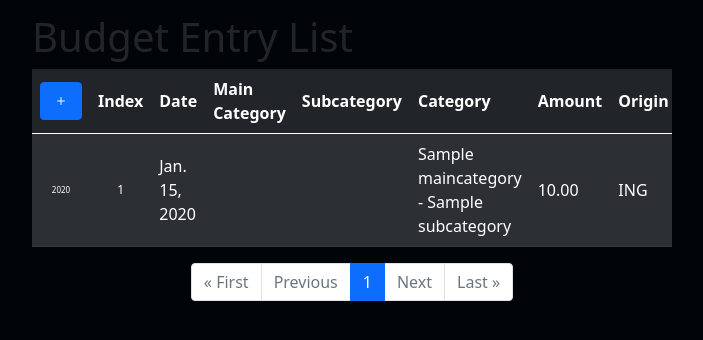
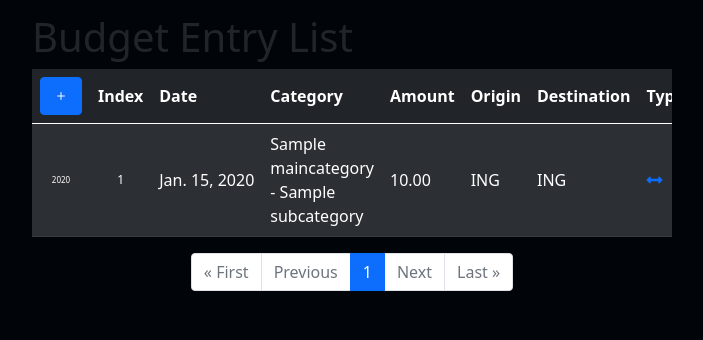
Before and after one commit to badutka/BudgetWebApp, a Django app: page / in a window 1280 px wide. Shown: the part 104-444 px from the top of the page, without its empty margins (32-735 px from the left). Run offline with Django 4.2, Linux system fonts and the light colour scheme; tables that the repository leaves empty hold one stand-in row (values such as "Sample post"); some libraries are stand-ins or nearby versions.

Commit message:
Update entries_table.html

```diff
--- a/budgetwebapp/budget/templates/budget/entries_table.html
+++ b/budgetwebapp/budget/templates/budget/entries_table.html
@@ -9,8 +9,6 @@
             <th><a href="{% url 'budget:budget_entry_add' %}" class="btn btn-primary bi bi-plus"></a></th>
             <th>Index</th>
             <th>Date</th>
-            <th>Main Category</th>
-            <th>Subcategory</th>
             <th>Category</th>
             <th>Amount</th>
             <th>Origin</th>
@@ -22,11 +20,9 @@
         <tbody>
         {% for entry in page_obj %}
         <tr>
-            <td style="width: 1%; font-size: 8px; vertical-align:middle" class="text-center">{{ entry.year }}</td>
-            <td style="width: 1%; font-size: 12px; vertical-align:middle" class="text-center">{{ forloop.counter }}</td>
-            <td>{{ entry.date }}</td>
-            <td>{{ entry.main_category }}</td>
-            <td>{{ entry.subcategory }}</td>
+            <td class="text-center narrow-column font-size-small">{{ entry.year }}</td>
+            <td class="text-center narrow-column font-size-medium">{{ forloop.counter }}</td>
+            <td class="nowrap">{{ entry.date }}</td>
             <td>{{ entry.category }}</td>
             <td>{{ entry.amount }}</td>
             <td>{{ entry.origin }}</td>
@@ -42,7 +38,7 @@
                     <i class="fas fa-question-circle"></i>  <!-- None-->
                 {% endif %}
             </td>
-            <td>
+            <td class="nowrap">
                 <a href="{% url 'budget:budget_entry_edit' entry.id %}" class="btn btn-outline-primary bi bi-pen" style="font-size: 10px;"></a>
                 <a href="{% url 'budget:budget_entry_remove' entry.id %}" class="btn btn-outline-danger bi bi-trash" style="font-size: 10px; margin-left: 10px;"></a>
             </td>
```
